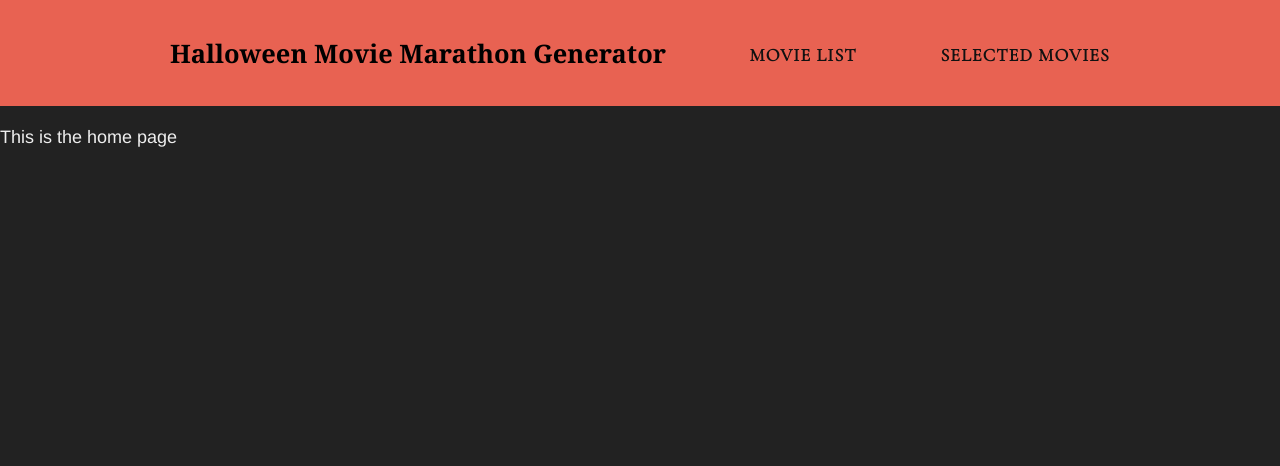
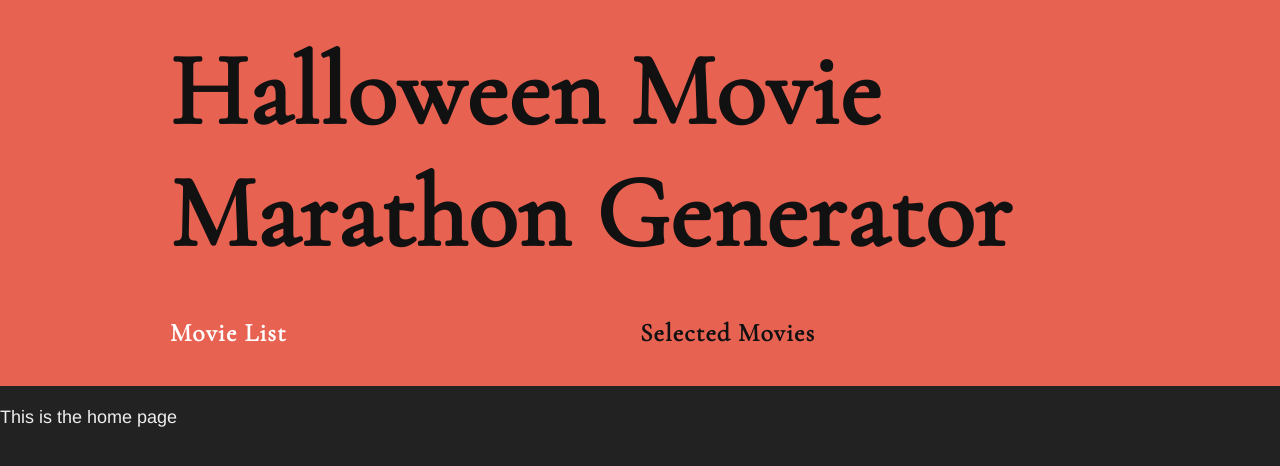
Before and after one commit to fu4303/hamm, a Vue app: page / in a window 1280 px wide. Shown: the top 466 px of the page. Built offline with nearby package versions, Linux system fonts and the light colour scheme; a web font is replaced by a local one.

Commit message:
update VueNavigation component & main.scss

```diff
--- a/src/assets/main.scss
+++ b/src/assets/main.scss
@@ -40,11 +40,25 @@ h1, h2, h3, h4 {
 
 h1 {
   margin-top: 0;
-  font-size: 3.998em;
+  @media screen and (min-width: 800px) {
+    font-size: 3.998em;
+  }
 }
-h2 {font-size: 2.827em;}
-h3 {font-size: 1.999em;}
-h4 {font-size: 1.414em;}
+h2 {
+  @media screen and (min-width: 800px) {
+    font-size: 2.827em;
+  }
+}
+h3 {
+  @media screen and (min-width: 800px) {
+    font-size: 1.999em;
+  }
+}
+h4 {
+  @media screen and (min-width: 800px) {
+    font-size: 1.414em;
+  }
+}
 
 small, .font_small {
   font-size: 0.707em;
--- a/src/components/VueNav.vue
+++ b/src/components/VueNav.vue
@@ -1,9 +1,13 @@
 <template>
   <section id="nav-container">
     <nav id="nav">
-      <router-link to="/" tag="span">Halloween Movie Marathon Generator</router-link>
-      <router-link to="/">Movie List</router-link>
-      <router-link to="/selected">Selected Movies</router-link>
+      <h1>
+        <a href="/">Halloween Movie Marathon Generator</a>
+      </h1>
+      <section class="navigation-nested">
+        <router-link to="/" >Movie List</router-link>
+        <router-link to="/selected" >Selected Movies</router-link>
+      </section>
     </nav>
   </section>
 </template>
@@ -35,22 +39,44 @@ export default {
       font-size: 1.414em;
       letter-spacing: 1.125px;
       font-family: 'Cormorant Garamond', Cambria, Cochin, Georgia, Times, 'Times New Roman', serif;
-      font-variant-caps: all-small-caps;
       cursor: pointer;
     }
 
     @media screen and (min-width: 900px) {
-      flex-direction: row;
+      flex-direction: column;
       justify-content: space-between;
       max-width: 1000px;
     }
   }
-  span {
-      font-size: 1.414em;
-      line-height: 1.2;
+  h1 {
+    a {
+      letter-spacing: -6px;
       font-family: 'Metamorphous', Cambria, Cochin, Georgia, Times, 'Times New Roman', serif;
       color: #000;
       font-weight: bold;
       cursor: pointer;
     }
+  }
+  .navigation-nested {
+    width: 100%;
+    display: flex;
+    flex-direction: column;
+
+    @media screen and (min-width: 551px) {
+      justify-content: flex-start;
+      flex-direction: row;
+    }
+
+    & > a {
+      width: 100%;
+      @media screen and (min-width: 551px) {
+        width: 50%;
+      }
+    }
+  }
+
+  a.router-link-exact-active {
+    color: #fff !important;
+    text-decoration: underline;
+  }
 </style>
```
